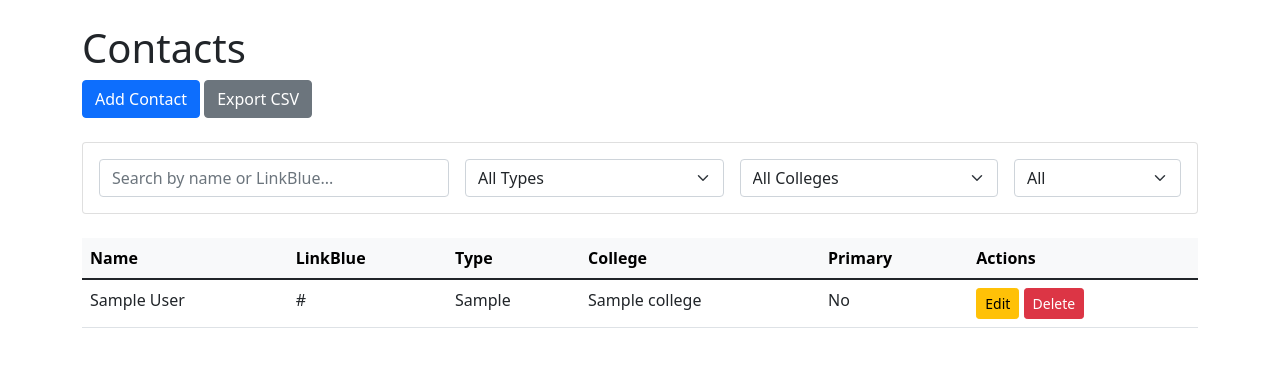
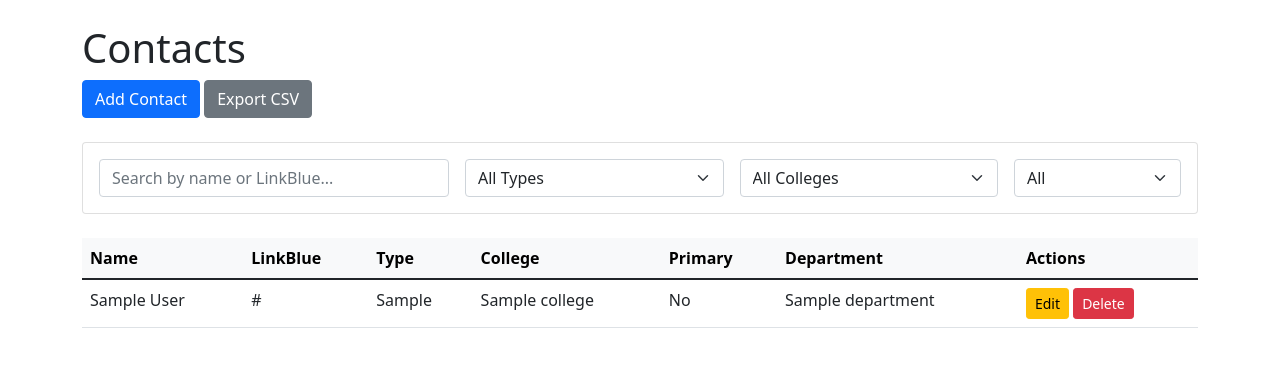
Before and after one commit to ofa-uky/TCE-contactWeb, a Flask app: template templates/index.html in a window 1280 px wide. Shown: the top 367 px of the page. Run offline with Flask 3, Linux system fonts and the light colour scheme; the template is opened without the code that fills it: most values are stand-ins (such as "Sample title", 1, 10 or a date in 2020).

Commit message:
Update index.html

```diff
--- a/templates/index.html
+++ b/templates/index.html
@@ -25,8 +25,8 @@
             <div class="col-md-3">
                 <select id="filterCollege" class="form-select">
                     <option value="">All Colleges</option>
-                    {% for college in colleges|unique %}
-                    <option>{{ college.caption }}</option>
+                    {% for college in colleges %}
+                    <option>{{ college }}</option>
                     {% endfor %}
                 </select>
             </div>
@@ -44,11 +44,12 @@
 <table class="table" id="contactsTable">
     <thead class="table-light">
         <tr>
-            <th>Name</th>
-            <th>LinkBlue</th>
-            <th>Type</th>
-            <th>College</th>
-            <th>Primary</th>
+            <th class="sortable" onclick="sortTable(0)">Name</th>
+            <th class="sortable" onclick="sortTable(1)">LinkBlue</th>
+            <th class="sortable" onclick="sortTable(2)">Type</th>
+            <th class="sortable" onclick="sortTable(3)">College</th>
+            <th class="sortable" onclick="sortTable(4)">Primary</th>
+            <th class="sortable" onclick="sortTable(5)">Department</th>
             <th>Actions</th>
         </tr>
     </thead>
@@ -60,6 +61,7 @@
             <td>{{ contact.contact_type }}</td>
             <td>{{ contact.college }}</td>
             <td>{{ 'Yes' if contact.primary_contact else 'No' }}</td>
+            <td>{% if contact.contact_type == 'College' %}All{% else %}{{ contact.department }}{% endif %}</td>
             <td>
                 <a href="/edit/{{ contact.id }}" class="btn btn-sm btn-warning">Edit</a>
                 <a href="/delete/{{ contact.id }}" class="btn btn-sm btn-danger">Delete</a>
@@ -89,6 +91,8 @@ document.addEventListener('DOMContentLoaded', () => {
             const type = row.cells[2].textContent;
             const college = row.cells[3].textContent.trim();
             const primary = row.cells[4].textContent;
+            const department = row.cells[5].textContent.trim();
+
 
             const matchesSearch = name.includes(searchTerm) || linkblue.includes(searchTerm);
             const matchesType = !typeFilter || type === typeFilter;
@@ -108,4 +112,52 @@ document.addEventListener('DOMContentLoaded', () => {
     });
 });
 </script>
+<script>
+let currentSortColumn = -1;
+let sortDirection = 1; // 1 for ascending, -1 for descending
+
+function sortTable(columnIndex) {
+    const table = document.getElementById('contactsTable');
+    const tbody = table.tBodies[0];
+    const rows = Array.from(tbody.rows);
+
+    // Reset sort indicators
+    table.querySelectorAll('th').forEach(th => {
+        th.classList.remove('sort-asc', 'sort-desc');
+    });
+
+    // Toggle sort direction if clicking the same column
+    if (currentSortColumn === columnIndex) {
+        sortDirection *= -1;
+    } else {
+        currentSortColumn = columnIndex;
+        sortDirection = 1;
+    }
+
+    // Update visual indicators
+    const header = table.rows[0].cells[columnIndex];
+    header.classList.add(sortDirection === 1 ? 'sort-asc' : 'sort-desc');
+
+    // Sort the rows
+    rows.sort((a, b) => {
+        const aValue = a.cells[columnIndex].textContent.trim().toLowerCase();
+        const bValue = b.cells[columnIndex].textContent.trim().toLowerCase();
+        if (columnIndex === 5) {
+        // Treat "All" as coming before actual department names
+        if (aValue === "all" && bValue !== "all") return -1 * sortDirection;
+        if (bValue === "all" && aValue !== "all") return 1 * sortDirection;
+    }
+        if (aValue < bValue) return -1 * sortDirection;
+        if (aValue > bValue) return 1 * sortDirection;
+        return 0;
+    });
+
+    // Reinsert sorted rows
+    while (tbody.firstChild) tbody.removeChild(tbody.firstChild);
+    rows.forEach(row => tbody.appendChild(row));
+
+    // Reapply any active filters
+    filterContacts();
+}
+</script>
 {% endblock %}
```
